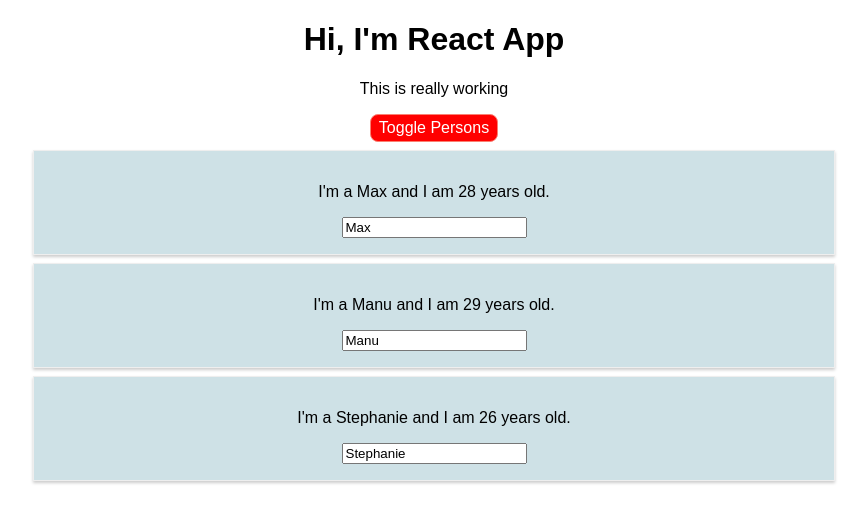
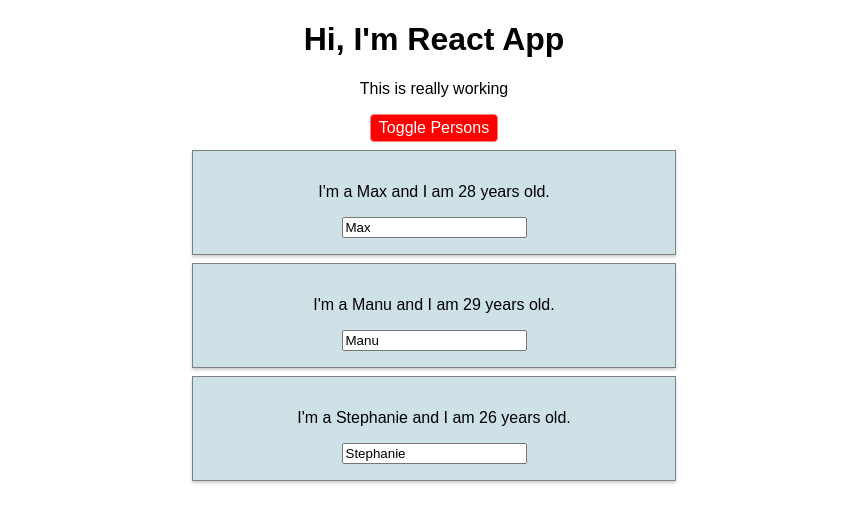
Before and after one commit to Shwartz/react-training, a React app: page / in a window 1280 px wide. Both pictures are taken after a click on the button "Toggle Persons". Shown: the top 522 px of the page, without its empty margins (206-1073 px from the left). Built offline with nearby package versions, Linux system fonts and the light colour scheme.

Commit message:
Section 5, CSS Module working example

```diff
--- a/src/App.css
+++ b/src/App.css
@@ -9,3 +9,27 @@
 .bold {
     font-weight: bold;
 }
+
+.App button {
+    background-color: green;
+    color: white;
+    font: inherit;
+    border: 1px solid salmon;
+    padding: 4px 8px;
+    border-radius: 4px;
+    cursor: pointer;
+}
+
+.App button:hover {
+    background-color: lightgreen;
+    color: #000;
+}
+
+.App button.Red {
+    background-color: red;
+}
+
+.App button.Red:hover {
+    background-color: salmon;
+    color: black;
+}
--- a/src/App.js
+++ b/src/App.js
@@ -39,17 +39,8 @@ class App extends Component {
   };
 
   render() {
-    const style = {
-      backgroundColor: 'green',
-      color: 'white',
-      font: 'inherit',
-      border: '1px solid salmon',
-      padding: '4px 8px',
-      borderRadius: '8px',
-      cursor: 'pointer',
-    };
-
     let personsBlock = null;
+    let btnClass = '';
     if (this.state.showPersons) {
       personsBlock = (
         <div>
@@ -63,7 +54,7 @@ class App extends Component {
           })}
         </div>
       );
-      style.backgroundColor = 'red';
+      btnClass = styles.Red;
     }
 
     const classes = [];
@@ -75,7 +66,7 @@ class App extends Component {
           <h1>Hi, I'm React App</h1>
           <p className={classes.join(' ')}>This is really working</p>
           <button
-            style={style}
+            className={btnClass}
             onClick={this.togglePersonsHandler}>Toggle Persons
           </button>
           {personsBlock}
--- a/src/Person/Person.css
+++ b/src/Person/Person.css
@@ -6,3 +6,10 @@
     padding: 16px;
     background-color: #cee1e6;
 }
+
+@media (min-width: 500px) {
+    .Person {
+        width: 450px;
+        border: 1px solid grey;
+    }
+}
```
